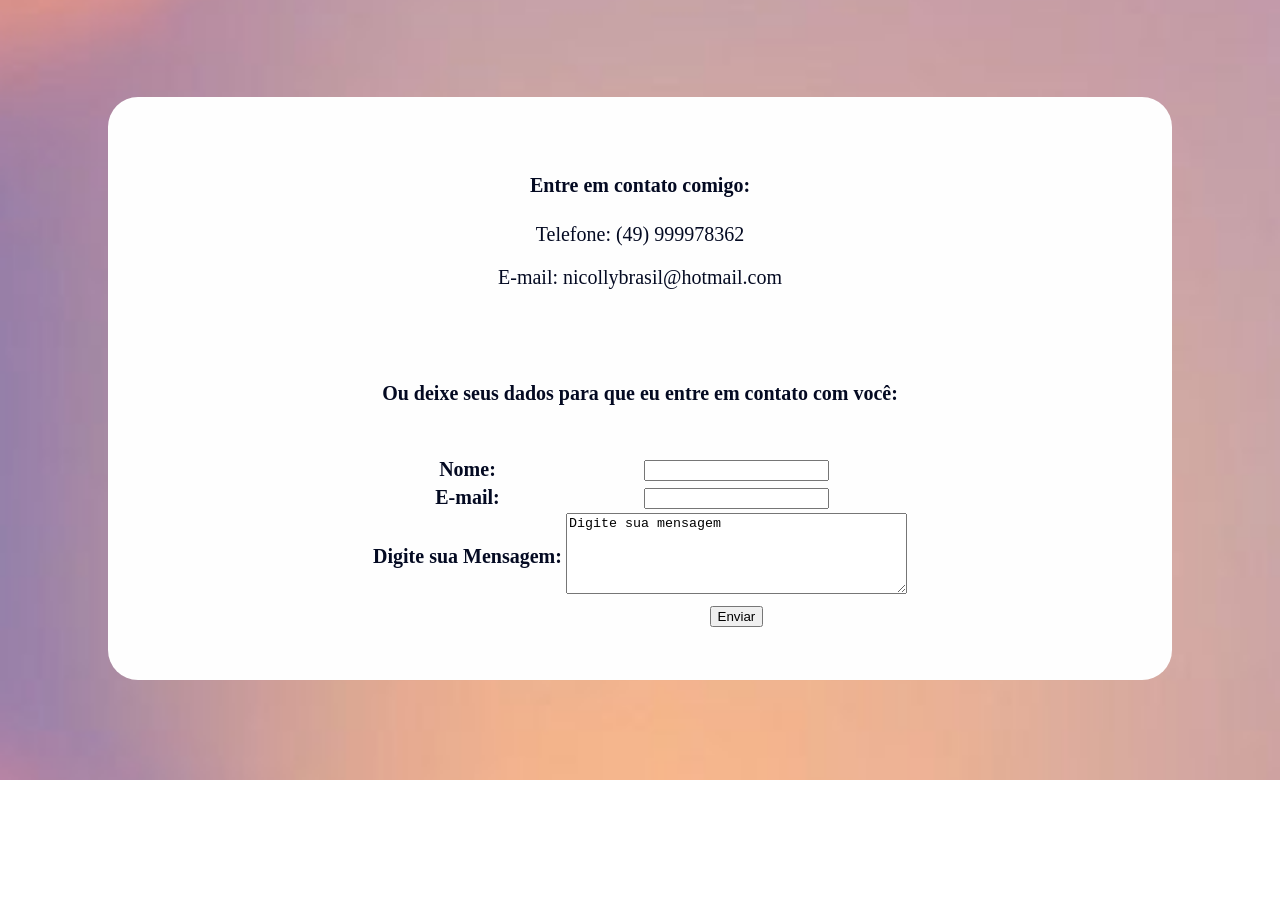
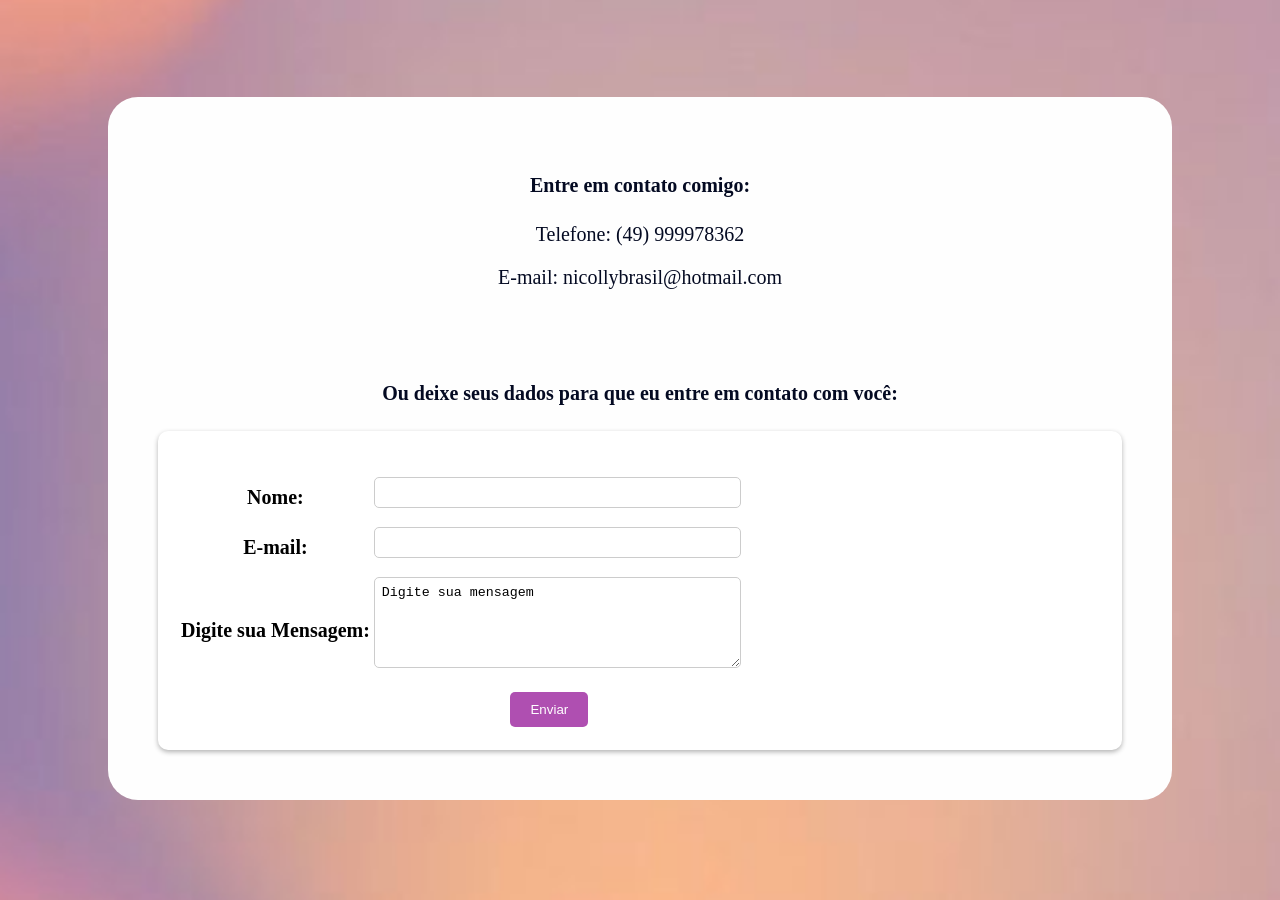
Before and after one commit to nbrasil/Site_Portfolio_Teste, a plain HTML site: page contatos.html in a window 1280 px wide. Shown: the part 190-1090 px from the top of the page. Before the commit the page ends 970 px from the top, so only its background shows below. Drawn offline with Linux system fonts and the light colour scheme.

Commit message:
atualização css

```diff
--- a/estilo.css
+++ b/estilo.css
@@ -63,10 +63,6 @@ nav ul li a:hover{
 }/*espaço entre esse elemento e outro, retirando decorações de texto, tamanho da fonte, cor da fonte, arredondando a borda, transição,
 cor de fundo, alinhamento de texto, margem*/
 
-.contato ul li{
-    list-style: none;
-}/*retirando marcador de lista*/
-
 .portfolio a {
     display: flex;
     justify-content: center;
@@ -85,11 +81,41 @@ cor de fundo, alinhamento de texto, margem*/
     color: white;
 }
 
-form table{
-    display: flex;
-    justify-content: center;
-}/*centralizando o formulário*/
+form {
+    background-color: #fff;
+    padding: 20px;
+    border-radius: 10px;
+    box-shadow: 0 2px 5px rgba(0, 0, 0, 0.3);
+}
+/*cor de fundo do formulário, distancia entre esse elemento e outro, curvatura da borda e sombra da caixa*/
 
-form table th{
-    font-size: 20px;
-}/*tamanho da fonte*/
+label {
+    display: block;
+    margin-bottom: 5px;
+    font-weight: bold;
+    color: #000000;
+}/*formato de display em block para o label do formulário, tamanho da margem na parte inferior, negrito e cor*/
+
+input, textarea {
+    width: 100%;
+    padding: 7px;
+    margin-bottom: 15px;
+    border: 1px solid #ccc;
+    border-radius: 5px;
+}/*largura, distancia entre esses elementos e outros, margem inferior, tamanho da borda,
+tipo e cor e curvatura da borda para os inputs e área de texto*/
+
+button {
+    background-color: rgb(175, 79, 177);
+    color: #fff;
+    padding: 10px 20px;
+    border: none;
+    border-radius: 5px;
+    cursor: pointer;
+}/*cor de fundo do botão, cor da fonte, distancia entre esse elemento e outro top/bottom e left/right,
+sem borda, curvatura da borda e seta vira mãozinha ao passar pelo botão*/
+
+button:hover {
+    background-color: rgb(147, 16, 168);
+}
+/*cor do botão ao passar com o cursor do mouse por cima*/
```
